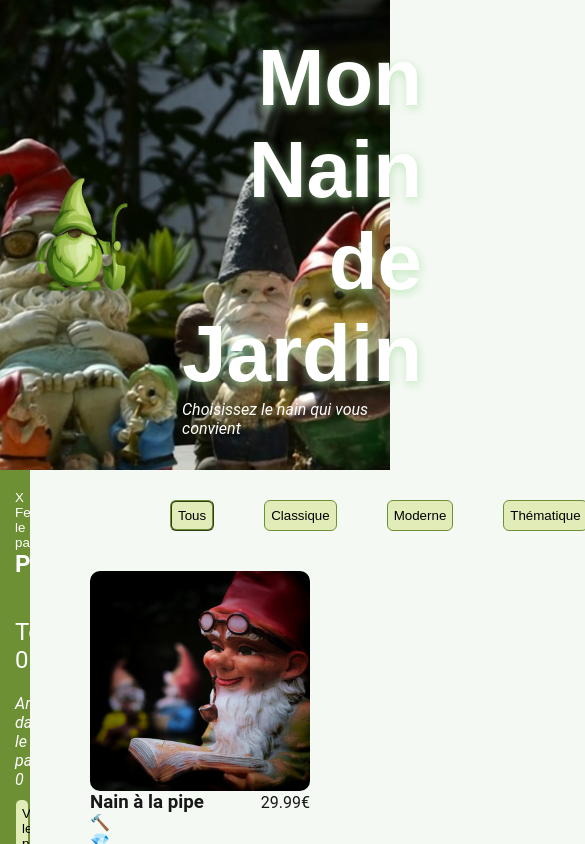
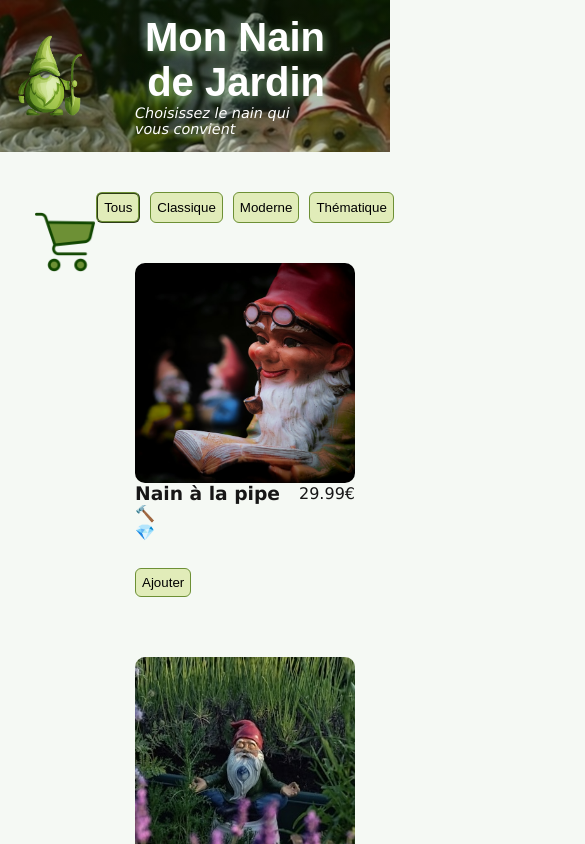
Before and after one commit to Lilousound/mon-nain-de-jardin, a Next.js app: page / in a window 390 px wide. Shown: the top 844 px of the page, 585 px wide, since content can reach past the window. Built offline with nearby package versions, Linux system fonts and the light colour scheme.

Commit message:
media queries setup

```diff
--- a/app/components/Cart.tsx
+++ b/app/components/Cart.tsx
@@ -3,6 +3,7 @@ import '../styles/Cart.css'
 import { useState, useEffect } from 'react';
 import Image from 'next/image'
 import trash from "../assets/trash.png"
+import shoppingCart from "../assets/shopping-cart.png"
 
 interface CartProps {
   cart: {
@@ -14,7 +15,7 @@ interface CartProps {
 }
 
 function Cart({cart, updateCart}: CartProps) {
-  const [isOpen, setIsOpen] = useState(true);
+  const [isOpen, setIsOpen] = useState(false);
   const totalCart = cart.reduce((acc, item) => acc + item.price * item.amount, 0);
   useEffect(() => {
       document.title = `Panier: ${totalCart}€ d'achats`
@@ -65,7 +66,7 @@ function Cart({cart, updateCart}: CartProps) {
           </div>
     ) : (
       <div className="cart-closed">
-        <button className="toggle-button" onClick={() => setIsOpen(true)}>🛒</button>
+        <span className="toggle-button" onClick={() => setIsOpen(true)}><Image src={shoppingCart} alt='Panier' className='trolley'/></span>
       </div>
       ))
 
--- a/app/globals.css
+++ b/app/globals.css
@@ -5,7 +5,7 @@
   --foreground: #171717;
   --main-green: #6D9035;
   --light-green: #E1ECB9;
-  --primary-font: 'Roboto', Arial, sans-serif;
+  --primary-font: 'Verdana', Arial, sans-serif;
 }
 
 /* @theme inline {
@@ -54,3 +54,56 @@ h1, h2, h3, h4, h5, h6 {
 .button-selected {
   border: 0.7mm ridge var(--main-green);
 }
+
+
+/* ! MEDIA QUERIES */
+/* Media Queries */
+@media screen and (max-width: 960px) {
+  body .banner .banner-title h1{
+    font-size: 3em;
+  }
+  body .banner-logo{
+  width: 70px;
+  }
+  body .banner {
+    padding: 20px;
+  }
+  body .categories {
+    gap: 30px;
+    justify-content: center;
+    margin: 0 0 30px 0px;
+  }
+  body .trolley {
+    width: 80px;
+    height: 80px;
+  }
+}
+@media screen and (max-width: 720px) {
+  body .banner p {
+    font-size: 0.9em;
+  }
+  body .banner {
+    padding: 15px;
+  }
+  body .categories {
+    gap: 10px;
+  }
+  body .cart {
+    position: absolute;
+    z-index: 1000;
+  }
+  body .trolley {
+    width: 70px;
+    height: 70px;
+  }
+}
+@media screen and (max-width: 540px) {
+   body .banner .banner-title h1{
+    font-size: 2.5em ;
+  }
+  body .trolley {
+    width: 60px;
+    height: 60px;
+  }
+
+}
--- a/app/styles/Banner.css
+++ b/app/styles/Banner.css
@@ -3,7 +3,7 @@
   display: flex;
   align-items: center;
   text-align: right;
-  background-image: url(../assets/background.jpg);
+  background-image: linear-gradient(rgba(12, 32, 4, 0.447),rgba(17, 39, 25, 0.25)), url(../assets/background.jpg);
   background-position: center;
   padding: 32px;
 }
@@ -26,5 +26,5 @@
  color: #ffffff;
  font-style: italic;
  text-align: left;
-padding: 0 20px;
+ padding: 0 20px;
 }
--- a/app/styles/Cart.css
+++ b/app/styles/Cart.css
@@ -54,9 +54,15 @@
   color: white;
   border: none;
   text-align: left;
+  margin: 0 0 30px 0;
+}
+.trolley {
+  margin: 60px 0 0 30px;
+  width: 100px;
+  height: 100px;
 }
 .cart-closed{
-  width: 308px;
+  width: 100px;
   text-align: center;
 }
 .cart-closed button {
@@ -64,7 +70,7 @@
   font-size: 3rem;
   margin: 20px 0;
 }
-.trash{
+.trash {
   width: 20px;
   height: 20px;
 }
--- a/app/styles/Categories.css
+++ b/app/styles/Categories.css
@@ -1,5 +1,5 @@
 .categories {
-  margin: 0 0 30px 80px ;
+  margin: 0 0 30px 40px ;
   display: flex;
   gap: 50px;
 }
--- a/app/styles/ShoppingList.css
+++ b/app/styles/ShoppingList.css
@@ -4,11 +4,12 @@
   flex-wrap: wrap;
   gap: 50px;
   list-style-type: none;
-  justify-content: flex-start;
+  justify-content: center;
 }
 .shopping-list {
-  width: 90%;
-  margin: 20px 60px;
+  width: 70%;
+  margin: 20px auto;
+  padding: 10px;
 }
 .add-cart {
   cursor: copy;
```
Also changed, not shown: app/assets/shopping-cart.png (added).
